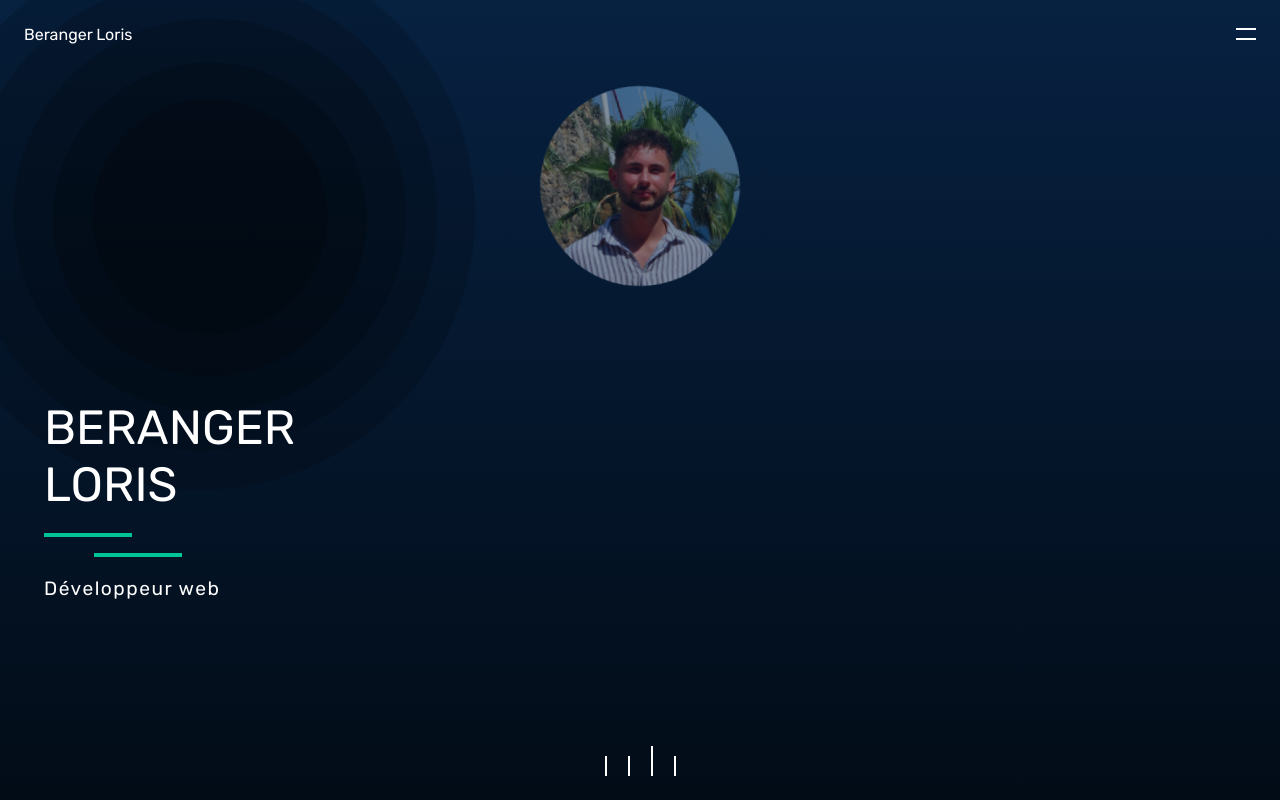
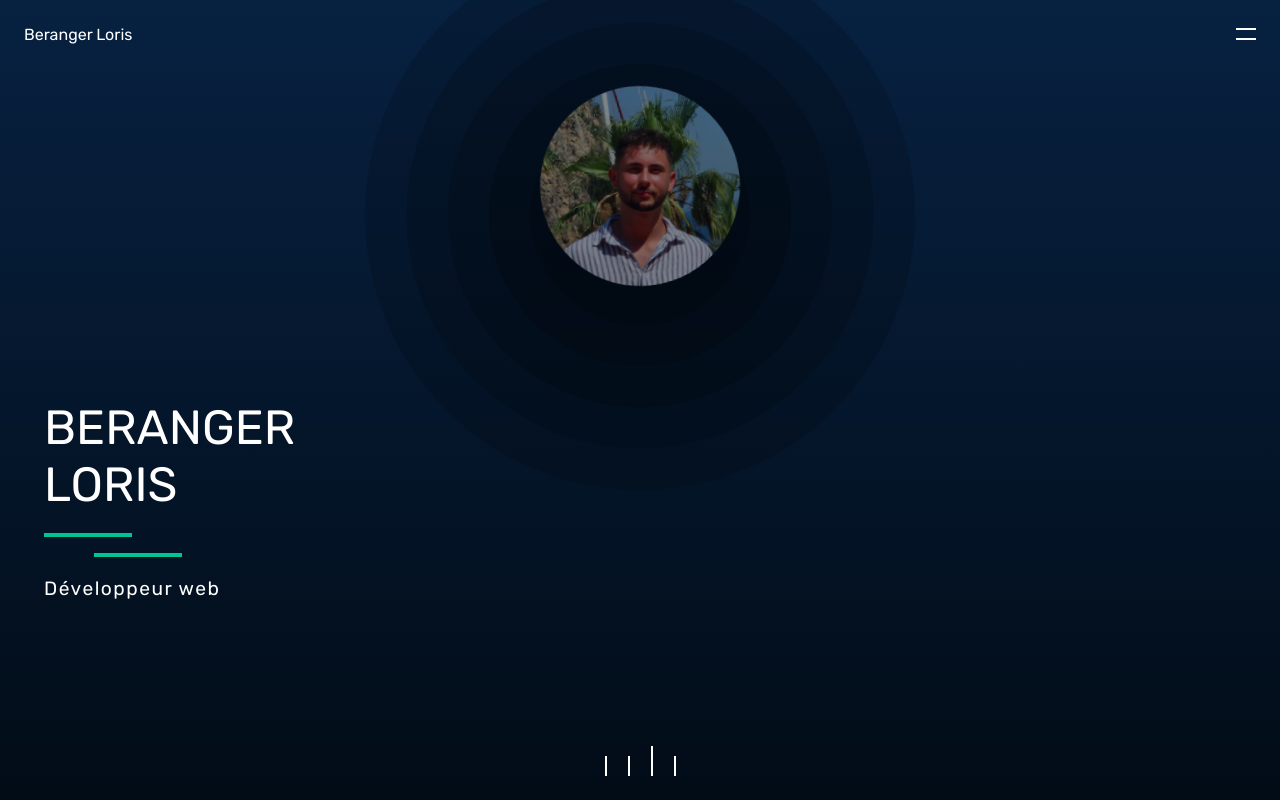
Before and after one commit to Loris-Beranger/Portfolio, a Next.js app: page / in a window 1280 px wide. Built offline with nearby package versions, Linux system fonts and the light colour scheme.

Commit message:
circles component with div

```diff
--- a/app/components/circles/Circle.tsx
+++ b/app/components/circles/Circle.tsx
@@ -13,45 +13,11 @@ export const Circles = () => {
         scrollY > 1500 ? styles.bottom : ''
       }`}
     >
-      <svg
-        width="550"
-        height="550"
-        viewBox="0 0 550 550"
-        fill="none"
-        xmlns="http://www.w3.org/2000/svg"
-      >
-        <circle cx="275" cy="275" r="275" fill="black" fill-opacity="0.15" />
-        <ellipse
-          cx="276.571"
-          cy="275"
-          rx="235.714"
-          ry="235.714"
-          fill="black"
-          fill-opacity="0.16"
-        />
-        <ellipse
-          cx="284.821"
-          cy="275"
-          rx="196.429"
-          ry="196.429"
-          fill="black"
-          fill-opacity="0.17"
-        />
-        <circle
-          cx="284.821"
-          cy="279.321"
-          r="157.143"
-          fill="black"
-          fill-opacity="0.18"
-        />
-        <circle
-          cx="284.822"
-          cy="276.571"
-          r="117.857"
-          fill="black"
-          fill-opacity="0.2"
-        />
-      </svg>
+      <div className={styles.circle}></div>
+      <div className={styles.circle}></div>
+      <div className={styles.circle}></div>
+      <div className={styles.circle}></div>
+      <div className={styles.circle}></div>
     </div>
   )
 }
--- a/app/components/circles/circles.module.scss
+++ b/app/components/circles/circles.module.scss
@@ -1,16 +1,46 @@
 .circlesContainer {
+  width: 550px;
+  height: 550px;
   position: fixed;
   z-index: -1;
   top: -60px;
-  left: -75px;
+  left: calc(50% - 275px);
   transition: all 1s;
+  display: flex;
+  justify-content: center;
+  align-items: center;
 }
 .circlesContainer.bottom {
   transform: translateY(400px);
 }
 
 .circle {
-  width: 50px;
-  height: 50px;
   clip-path: circle();
+  background-color: black;
+  position: absolute;
 }
+.circle:nth-child(1) {
+  width: 100%;
+  height: 100%;
+  opacity: 0.15;
+}
+.circle:nth-child(2) {
+  width: 85%;
+  height: 85%;
+  opacity: 0.16;
+}
+.circle:nth-child(3) {
+  width: 70%;
+  height: 70%;
+  opacity: 0.17;
+}
+.circle:nth-child(4) {
+  width: 55%;
+  height: 55%;
+  opacity: 0.18;
+}
+.circle:nth-child(5) {
+  width: 40%;
+  height: 40%;
+  opacity: 0.19;
+}
```
